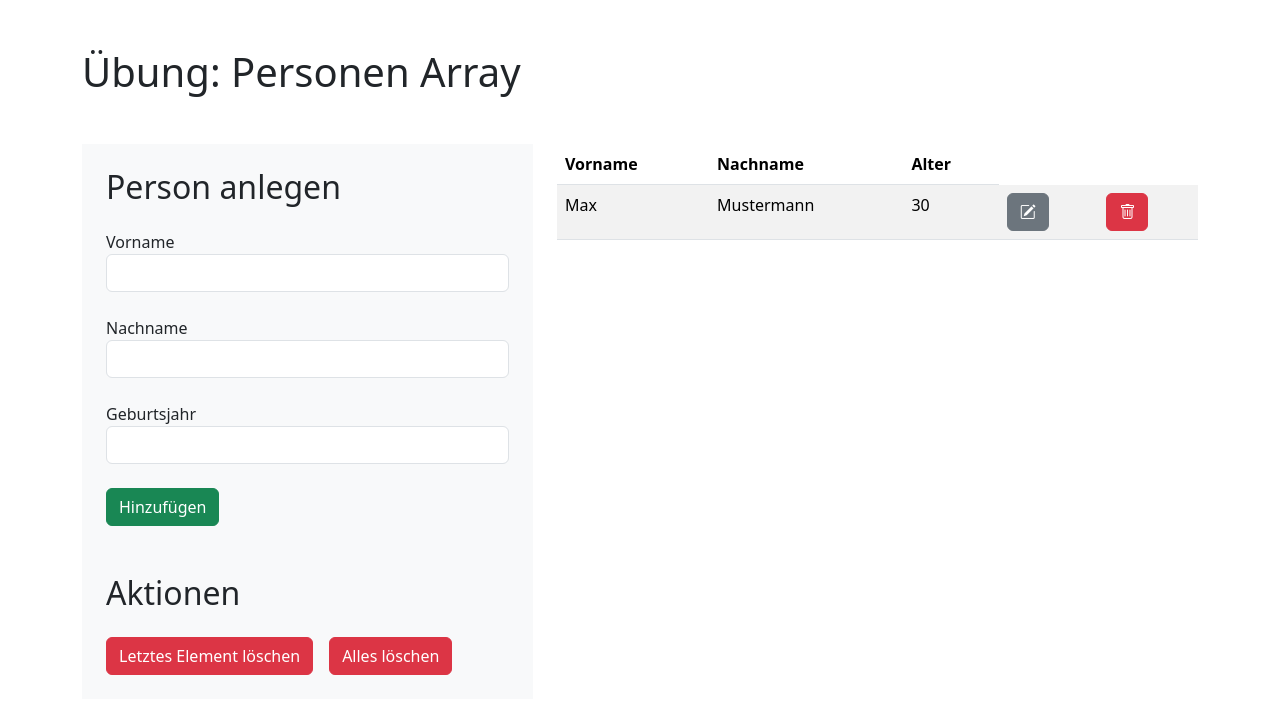
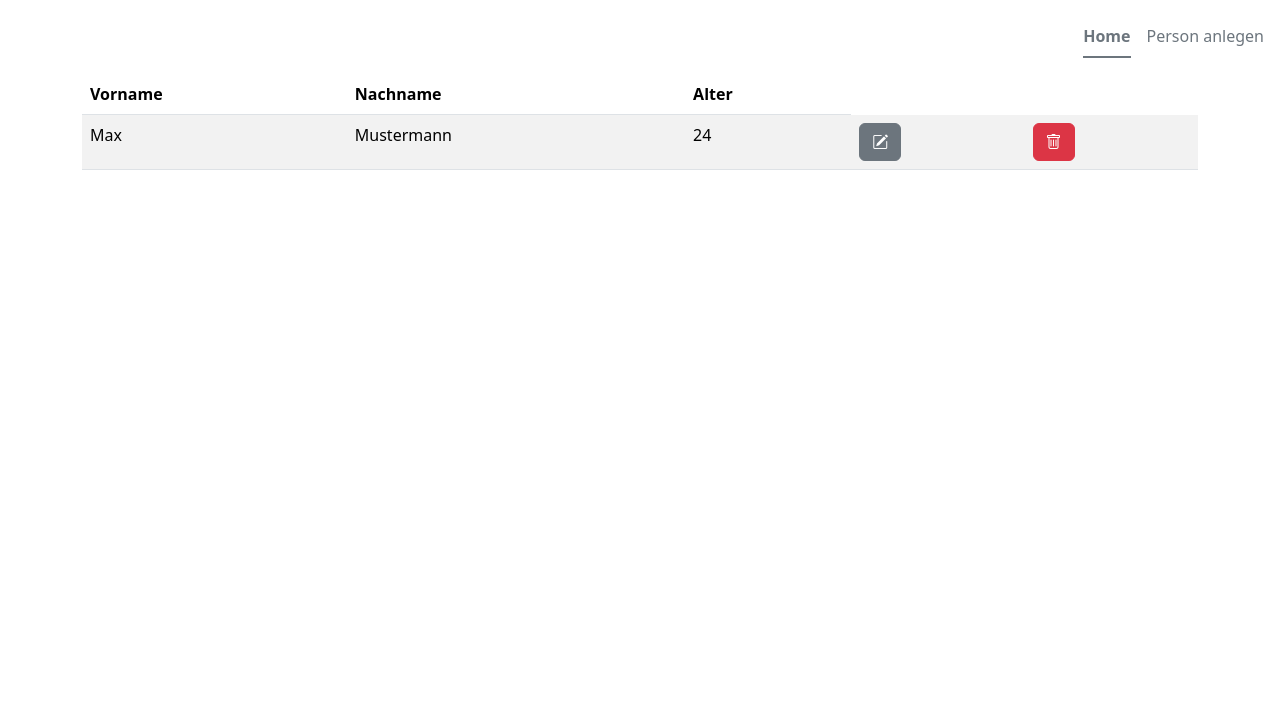
Before and after one commit to smatzner/web-matzner, a Vue app in the folder vue-day3-verwaltung/: page / in a window 1280 px wide. Shown: the top 714 px of the page. Built offline with nearby package versions, Linux system fonts and the light colour scheme.

Commit message:
added Pinia to the Project (task 2.1 - task 2.3) // created PersonStore and implemented it in HomeView.vue (task 2.4)

```diff
--- a/vue-day3-verwaltung/package.json
+++ b/vue-day3-verwaltung/package.json
@@ -9,6 +9,7 @@
   },
   "dependencies": {
     "bootstrap": "^5.3.2",
+    "pinia": "^2.1.6",
     "vue": "^3.3.4",
     "vue-router": "^4.2.5"
   },
--- a/vue-day3-verwaltung/src/App.vue
+++ b/vue-day3-verwaltung/src/App.vue
@@ -1,49 +1,20 @@
 <script setup>
-import {ref} from "vue";
-import PersonForm from "@/components/PersonForm.vue";
 
-const persons = ref([
-  // TODO: entfernen
-  {
-    firstName: 'Max',
-    lastName: 'Mustermann',
-    birthYear: 1993
-  }
-])
-
-  function addPerson(person) {
-  persons.value.push(person)
-}
-
-function deleteLastPerson() {
-  persons.value.pop();
-}
-
-function clearAll() {
-  persons.value = [];
-}
 </script>
 
 <template>
+  <ul class="nav nav-underline justify-content-end m-3">
+    <li class="nav-item">
+      <RouterLink to="/" class="nav-link link-secondary" exact-active-class="active">Home</RouterLink>
+    </li>
+    <li class="nav-item">
+      <RouterLink to="/create" class="nav-link link-secondary" exact-active-class="active">Person anlegen</RouterLink>
+    </li>
+  </ul>
   <div class="container">
-    <h1 class="my-5">Übung: Personen Array</h1>
-    <div class="row">
-      <div class="col-12 col-md-5">
-        <div class="p-4 bg-light">
-          <h2 class="mb-4">Person anlegen</h2>
-          <PersonForm @savePerson="addPerson"/>
-          <h2 class="mb-4">Aktionen</h2>
-          <div class="d-flex gap-3">
-            <button type="button" class="btn btn-danger" @click="deleteLastPerson">Letztes Element löschen</button>
-            <button type="button" class="btn btn-danger" @click="clearAll">Alles löschen</button>
-          </div>
-        </div>
-      </div>
-      <div class="col-12 col-md-7">
-        <RouterView/>
-      </div>
-    </div>
+    <RouterView/>
   </div>
+
 </template>
 
 <style scoped>
--- a/vue-day3-verwaltung/src/components/CustomDialog.vue
+++ b/vue-day3-verwaltung/src/components/CustomDialog.vue
@@ -26,6 +26,7 @@ const emit = defineEmits(['update:modelValue'])
       </div>
 
       <slot/>
+
     </div>
   </dialog>
 </template>
--- a/vue-day3-verwaltung/src/components/PersonEntry.vue
+++ b/vue-day3-verwaltung/src/components/PersonEntry.vue
@@ -9,6 +9,8 @@ const props = defineProps({
   person: {
     required: true,
     type: Object
+  },
+  personStore: {
   }
 })
 
--- a/vue-day3-verwaltung/src/main.js
+++ b/vue-day3-verwaltung/src/main.js
@@ -1,9 +1,13 @@
 import { createApp } from 'vue'
 import App from './App.vue'
 import {router} from "@/router";
+import {createPinia} from "pinia";
 
 import 'bootstrap/dist/css/bootstrap.css'
 
+const pinia = createPinia()
+
 createApp(App)
     .use(router)
+    .use(pinia)
     .mount('#app')
--- a/vue-day3-verwaltung/src/router/index.js
+++ b/vue-day3-verwaltung/src/router/index.js
@@ -1,10 +1,15 @@
 import {createRouter, createWebHistory} from "vue-router";
 import HomeView from "@/views/HomeView.vue";
+import CreateView from "@/views/CreateView.vue";
 
 const routes = [
     {
         path: '/',
         component: HomeView
+    },
+    {
+        path: '/create',
+        component: CreateView
     }
 ]
 
--- /dev/null
+++ b/vue-day3-verwaltung/src/store/PersonStore.js
@@ -0,0 +1,12 @@
+import {defineStore} from "pinia";
+
+
+export const usePersonStore = defineStore('person',{
+    state: () => ({
+        persons: [{
+            firstName: 'Max',
+            lastName: 'Mustermann',
+            birthYear: 1999
+        }]
+    })
+})
--- a/vue-day3-verwaltung/src/views/CreateView.vue
+++ b/vue-day3-verwaltung/src/views/CreateView.vue
@@ -1,9 +1,13 @@
 <script setup>
+import PersonForm from "@/components/PersonForm.vue";
 
+function addPerson(person) {
+  console.log('Person hinzugefügt')
+}
 </script>
 
 <template>
-
+  <PersonForm @savePerson="addPerson"/>
 </template>
 
 <style scoped>
--- a/vue-day3-verwaltung/src/views/HomeView.vue
+++ b/vue-day3-verwaltung/src/views/HomeView.vue
@@ -1,30 +1,36 @@
 <script setup>
 import PersonTable from "@/components/PersonTable.vue";
 import {ref} from "vue";
+import {usePersonStore} from "@/store/PersonStore";
 
-const persons = ref([
-  // TODO: entfernen
-  {
-    firstName: 'Max',
-    lastName: 'Mustermann',
-    birthYear: 1993
-  }
-])
+const personStore = usePersonStore()
 
-function deletePerson(index) {
-  persons.value.splice(index)
-}
+// const persons = ref([
+//   // TODO: entfernen
+//   {
+//     firstName: 'Max',
+//     lastName: 'Mustermann',
+//     birthYear: 1993
+//   }
+// ])
 
-function updatePerson(index, person) {
-  persons.value.splice(index,1,person)
-}
+// function deletePerson(index) {
+//   persons.value.splice(index)
+// }
+//
+// function updatePerson(index, person) {
+//   persons.value.splice(index,1,person)
+// }
 </script>
 
 <template>
+<!--  <PersonTable-->
+<!--      :persons="persons"-->
+<!--      @delete="deletePerson"-->
+<!--      @update="updatePerson"-->
+<!--  />-->
   <PersonTable
-      :persons="persons"
-      @delete="deletePerson"
-      @update="updatePerson"
+    :persons="personStore.persons"
   />
 </template>
 
```
Also changed, not shown: 1 other file (tests, documents, lock files or other folders).
